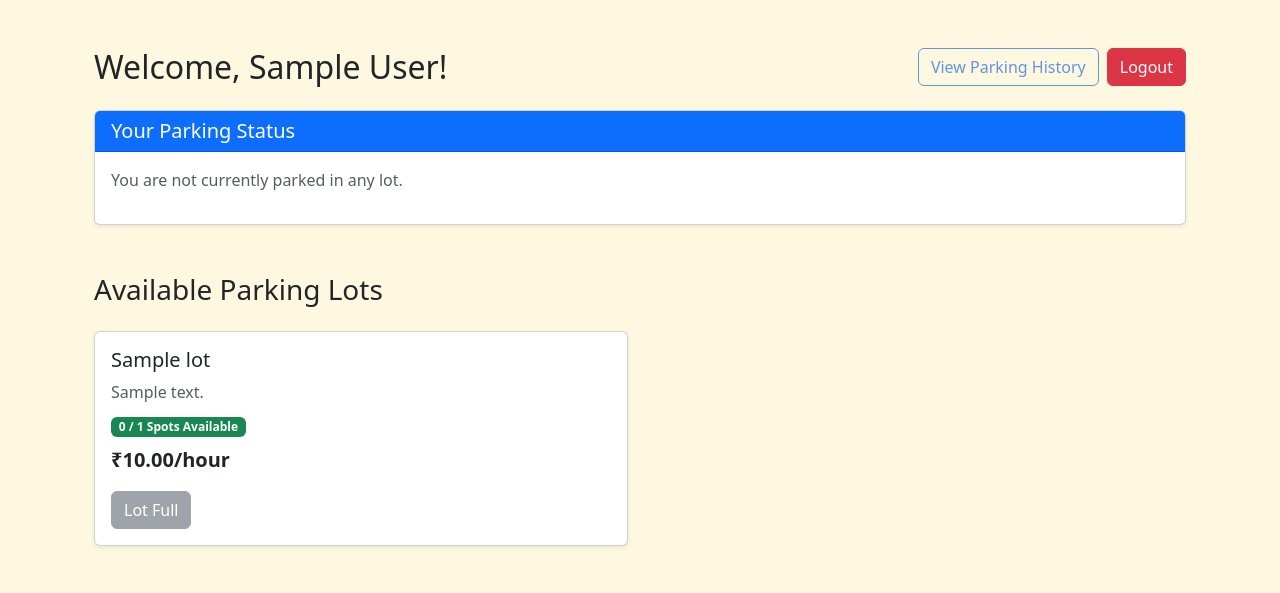
After one commit to yashada45/ParkRight, a Flask app: page /user/dashboard in a window 1280 px wide. The commit adds this page. Shown: the top 593 px of the page. Run offline with Flask 3, Linux system fonts and the light colour scheme; a user stored in the database is signed in; tables that the repository leaves empty hold one stand-in row (values such as "Sample post").

Commit message:
Milestone-VP User-Dashboard-Management

```diff
--- a/app/__init__.py
+++ b/app/__init__.py
@@ -26,10 +26,12 @@ def create_app():
     from app.routes import main as main_blueprint
     from app.routes import auth
     from app.admin import admin as admin_blueprint
+    from app.user import user as user_blueprint
 
 
     app.register_blueprint(main_blueprint)
     app.register_blueprint(auth)
     app.register_blueprint(admin_blueprint)
+    app.register_blueprint(user_blueprint)
 
     return app
--- a/app/models.py
+++ b/app/models.py
@@ -41,7 +41,7 @@ class ParkingSpot(db.Model):
     lot_id = db.Column(db.Integer, db.ForeignKey('parking_lots.id'), nullable=False)
     status = db.Column(db.String(1), nullable=False, default='A')  # A = Available, O = Occupied
 
-    reservation = db.relationship('Reservation', backref='spot', uselist=False)
+    reservations = db.relationship('Reservation', backref='spot', lazy=True)
 
     def __repr__(self):
         return f"<Spot {self.id} in Lot {self.lot_id} - Status {self.status}>"
--- /dev/null
+++ b/app/user.py
@@ -0,0 +1,109 @@
+from flask import Blueprint, render_template, redirect, url_for, flash, request
+from flask_login import login_required, current_user
+from app.models import db, ParkingLot, ParkingSpot, Reservation
+from datetime import datetime
+
+user = Blueprint('user', __name__, url_prefix='/user')
+
+# User Dashboard
+@user.route('/dashboard')
+@login_required
+def dashboard():
+    active_reservation = Reservation.query.filter(
+        Reservation.user_id == current_user.id,
+        Reservation.leaving_timestamp == None
+    ).first()
+
+    lots = ParkingLot.query.order_by(ParkingLot.id).all()
+    lots_data = []
+    for lot in lots:
+        available_spots = ParkingSpot.query.filter_by(lot_id=lot.id, status='A').count()
+        lots_data.append({
+            'details': lot,
+            'available_spots': available_spots
+        })
+
+    return render_template(
+        'user/dashboard.html',
+        active_reservation=active_reservation,
+        lots_data=lots_data
+    )
+
+# Reserve spot
+@user.route('/reserve', methods=['POST'])
+@login_required
+def reserve():
+    if Reservation.query.filter_by(user_id=current_user.id, leaving_timestamp=None).first():
+        flash('You already have an active reservation.', 'danger')
+        return redirect(url_for('user.dashboard'))
+
+    lot_id = request.form.get('lot_id')
+    first_available_spot = ParkingSpot.query.filter_by(lot_id=lot_id, status='A').first()
+
+    if first_available_spot:
+        first_available_spot.status = 'R'
+
+        new_reservation = Reservation(user_id=current_user.id, spot_id=first_available_spot.id)
+        db.session.add(new_reservation)
+        db.session.commit()
+
+        return redirect(url_for('user.reservation_confirmation', reservation_id=new_reservation.id))
+    else:
+        flash('Sorry, no spots are available in this lot.', 'danger')
+        return redirect(url_for('user.dashboard'))
+
+# Reservation page
+@user.route('/reserve/<int:reservation_id>')
+@login_required
+def reservation_confirmation(reservation_id):
+    reservation = Reservation.query.get_or_404(reservation_id)
+    if reservation.user_id != current_user.id:
+        flash('This is not your reservation.', 'danger')
+        return redirect(url_for('user.dashboard'))
+
+    return render_template('user/reserve.html', reservation=reservation)
+
+# Occupy spot
+@user.route('/occupy/<int:reservation_id>', methods=['POST'])
+@login_required
+def occupy(reservation_id):
+    reservation = Reservation.query.get_or_404(reservation_id)
+    if reservation.user_id != current_user.id or reservation.spot.status != 'R':
+        flash('This reservation cannot be occupied at this time.', 'danger')
+        return redirect(url_for('user.dashboard'))
+
+    reservation.spot.status = 'O'
+    reservation.parking_timestamp = datetime.utcnow()
+    db.session.commit()
+
+    flash('Spot occupied successfully! The parking timer has started.', 'success')
+    return redirect(url_for('user.dashboard'))
+
+# Release spot
+@user.route('/release/<int:reservation_id>', methods=['POST'])
+@login_required
+def release(reservation_id):
+    reservation = Reservation.query.get_or_404(reservation_id)
+    if reservation.user_id != current_user.id or reservation.spot.status != 'O':
+        flash('This reservation cannot be released at this time.', 'danger')
+        return redirect(url_for('user.dashboard'))
+
+    reservation.leaving_timestamp = datetime.utcnow()
+
+    duration_seconds = (reservation.leaving_timestamp - reservation.parking_timestamp).total_seconds()
+    duration_hours = max(duration_seconds / 3600, 1/60)
+    cost = duration_hours * reservation.spot.lot.price_per_hour
+    reservation.cost = round(cost, 2)
+
+    reservation.spot.status = 'A'
+    db.session.commit()
+
+    flash(f'Spot released. Your total cost is ₹{reservation.cost:.2f}.', 'success')
+    return redirect(url_for('user.history'))
+
+# View Parking History
+@user.route('/history')
+@login_required
+def history():
+    user_reservations = Reservation.query.filter_by(user_id=current_user.id).order_by(Reservation.id.desc()).all()
+    return render_template('user/history.html', reservations=user_reservations)
--- a/templates/base.html
+++ b/templates/base.html
@@ -7,35 +7,54 @@
     <!-- Bootstrap CSS -->
     <link href="https://cdn.jsdelivr.net/npm/bootstrap@5.3.0/dist/css/bootstrap.min.css" rel="stylesheet">
     <style>
+    :root {
+        --custom-blue: #6095e3;
+        --custom-light: #fef8e0;
+    }
+
     body {
-            background-color: #f8f9fa;
+        background-color: var(--custom-light);
     }
-        .card {
-            box-shadow: 0 4px 8px rgba(0,0,0,0.1);
+
+    .card-header {
+        background-color: var(--custom-blue);
+        color: var(--custom-light);
     }
-        .card-header {
-            background-color: #F6A192;
-            color: white;
-        }
+
     .btn-primary {
-            background-color: #e7a495;
-            border-color: #d56161;
+        background-color: var(--custom-blue);
+        border-color: var(--custom-blue);
+        color: var(--custom-light);
     }
     .btn-primary:hover {
-            background-color: #e8917d;
-            border-color: #e8917d;
+        background-color: #4a7ac0;
+        border-color: #4a7ac0;
+        color: var(--custom-light);
     }
+
+    .btn-outline-primary {
+        color: var(--custom-blue);
+        border-color: var(--custom-blue);
+    }
+    .btn-outline-primary:hover {
+        background-color: var(--custom-blue);
+        color: var(--custom-light);
+    }
+
     a {
-            color: #F6A192;
+        color: var(--custom-blue);
     }
     a:hover {
-            color: #e8917d;
+        color: #4a7ac0;
+    }
+
+    .welcome-card {
+        background-color: #ffffff;
     }
 </style>
 </head>
 <body>
     <div class="container">
-        <!-- Flash messages -->
         {% with messages = get_flashed_messages(with_categories=true) %}
             {% if messages %}
                 {% for category, message in messages %}
--- a/templates/login.html
+++ b/templates/login.html
@@ -26,7 +26,7 @@
                             <input type="password" class="form-control" id="password" name="password" required>
                         </div>
                         <div class="d-grid mb-3">
-                            <button type="submit" class="btn" style="background-color: #f6a192; color: white;">Login</button>
+                            <button type="submit" class="btn" style="background-color: #6095e3; color: white;">Login</button>
                         </div>
                         <div class="text-center">
                             <a href="{{ url_for('auth.register') }}">Create account</a>
--- a/templates/register.html
+++ b/templates/register.html
@@ -30,7 +30,7 @@
                             <input type="password" class="form-control" id="password" name="password" minlength="6" required>
                         </div>
                         <div class="d-grid">
-                            <button type="submit" class="btn" style="background-color: #f6a192; color: white;">Register</button>
+                            <button type="submit" class="btn" style="background-color: #6095e3; color: white;">Register</button>
                         </div>
                     </form>
                 </div>
--- /dev/null
+++ b/templates/user/dashboard.html
@@ -0,0 +1,69 @@
+{% extends "base.html" %}
+{% block title %}User Dashboard{% endblock %}
+{% block content %}
+<div class="container py-5">
+    <div class="d-flex justify-content-between align-items-center mb-4">
+        <h2 class="mb-0">Welcome, {{ current_user.full_name }}!</h2>
+        <div class="d-flex align-items-center gap-2">
+            <a href="{{ url_for('user.history') }}" class="btn btn-outline-primary">View Parking History</a>
+            <a href="{{ url_for('auth.logout') }}" class="btn btn-danger">Logout</a>
+        </div>
+    </div>
+
+    <div class="card shadow-sm mb-5">
+        <div class="card-header bg-primary text-white">
+            <h5 class="mb-0">Your Parking Status</h5>
+        </div>
+        <div class="card-body">
+            {% if active_reservation %}
+                {% if active_reservation.spot.status == 'R' %}
+                <p class="fs-5">You have reserved <strong>Spot #{{ active_reservation.spot.id }}</strong> at <strong>{{ active_reservation.spot.lot.prime_location_name }}</strong>.</p>
+                <p>Please occupy the spot and confirm your arrival.</p>
+                <a href="{{ url_for('user.reservation_confirmation', reservation_id=active_reservation.id) }}" class="btn btn-success">Occupy Spot Now</a>
+
+                {% elif active_reservation.spot.status == 'O' %}
+                <p><strong>You are currently parked at:</strong></p>
+                <ul>
+                    <li><strong>Lot:</strong> {{ active_reservation.spot.lot.prime_location_name }}</li>
+                    <li><strong>Spot ID:</strong> #{{ active_reservation.spot.id }}</li>
+                    <li><strong>Parked Since:</strong> {{ active_reservation.parking_timestamp.strftime('%d-%b-%Y %I:%M %p') }}</li>
+                </ul>
+                <form action="{{ url_for('user.release', reservation_id=active_reservation.id) }}" method="POST" onsubmit="return confirm('Are you sure you want to release this spot?');">
+                    <button type="submit" class="btn btn-warning">Release Spot and Pay</button>
+                </form>
+                {% endif %}
+            {% else %}
+                <p class="text-muted">You are not currently parked in any lot.</p>
+            {% endif %}
+        </div>
+    </div>
+
+    <h3 class="mb-4">Available Parking Lots</h3>
+    <div class="row g-4">
+        {% for lot_data in lots_data %}
+            <div class="col-md-6">
+                <div class="card h-100 shadow-sm">
+                    <div class="card-body d-flex flex-column">
+                        <h5 class="card-title">{{ lot_data.details.prime_location_name }}</h5>
+                        <p class="card-text text-muted">{{ lot_data.details.address }}</p>
+                        <h6 class="card-subtitle mb-2"><span class="badge bg-success">{{ lot_data.available_spots }} / {{ lot_data.details.max_spots }} Spots Available</span></h6>
+                        <p class="fs-5 fw-bold">₹{{ "%.2f"|format(lot_data.details.price_per_hour) }}/hour</p>
+                        <div class="mt-auto">
+                            <form action="{{ url_for('user.reserve') }}" method="POST" onsubmit="return confirm('Book a spot here?');">
+                                <input type="hidden" name="lot_id" value="{{ lot_data.details.id }}">
+                                {% if lot_data.available_spots > 0 and not active_reservation %}
+                                    <button type="submit" class="btn btn-primary">Book a Spot</button>
+                                {% elif active_reservation %}
+                                    <button type="button" class="btn btn-secondary" disabled>Complete current reservation to book</button>
+                                {% else %}
+                                    <button type="button" class="btn btn-secondary" disabled>Lot Full</button>
+                                {% endif %}
+                            </form>
+                        </div>
+                    </div>
+                </div>
+            </div>
+        {% endfor %}
+    </div>
+</div>
+{% endblock %}
```
Also changed, not shown: app/admin.py (+60 -30 lines), templates/admin/spots.html (+24 -43 lines), templates/admin/users.html (+21 -40 lines), templates/index.html (+24 -13 lines), templates/user/history.html (added, +62 -0 lines), templates/user/reserve.html (added, +29 -0 lines). Lines whose indentation alone changed are shown as unchanged.
